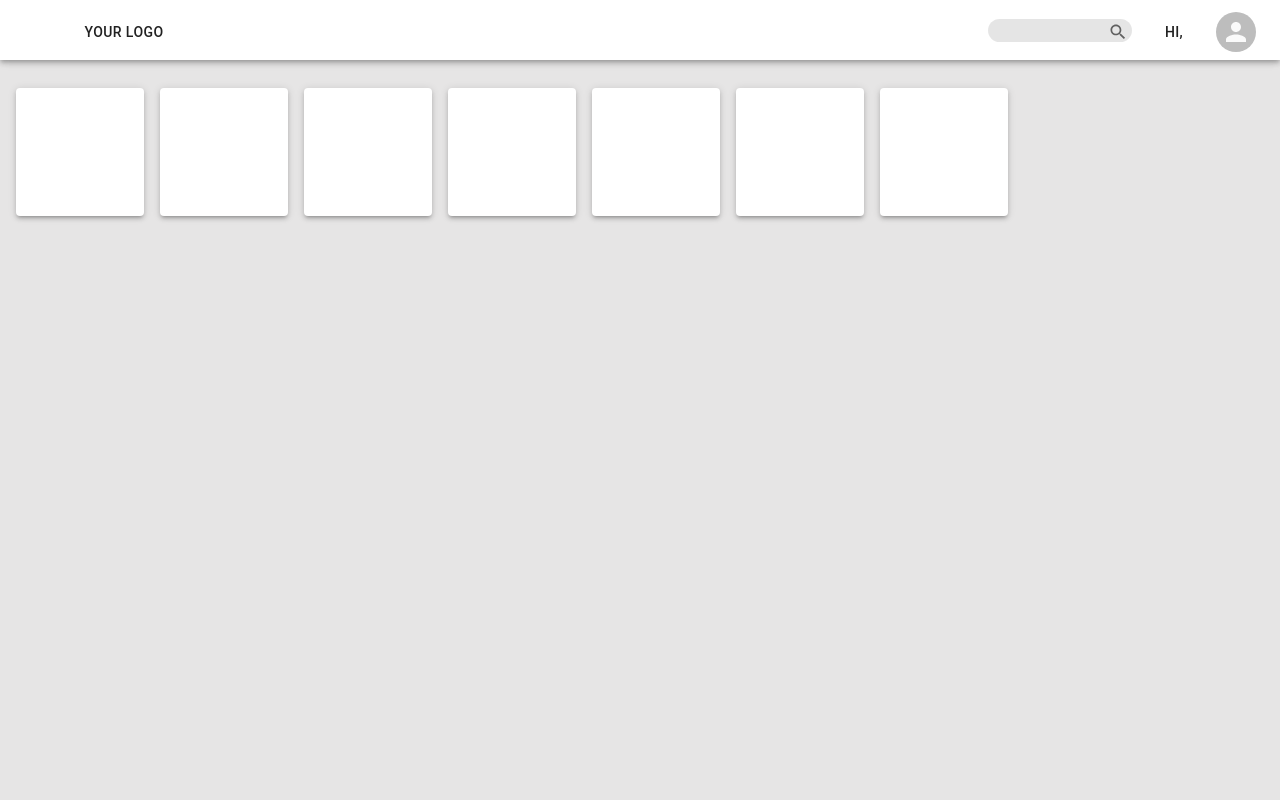
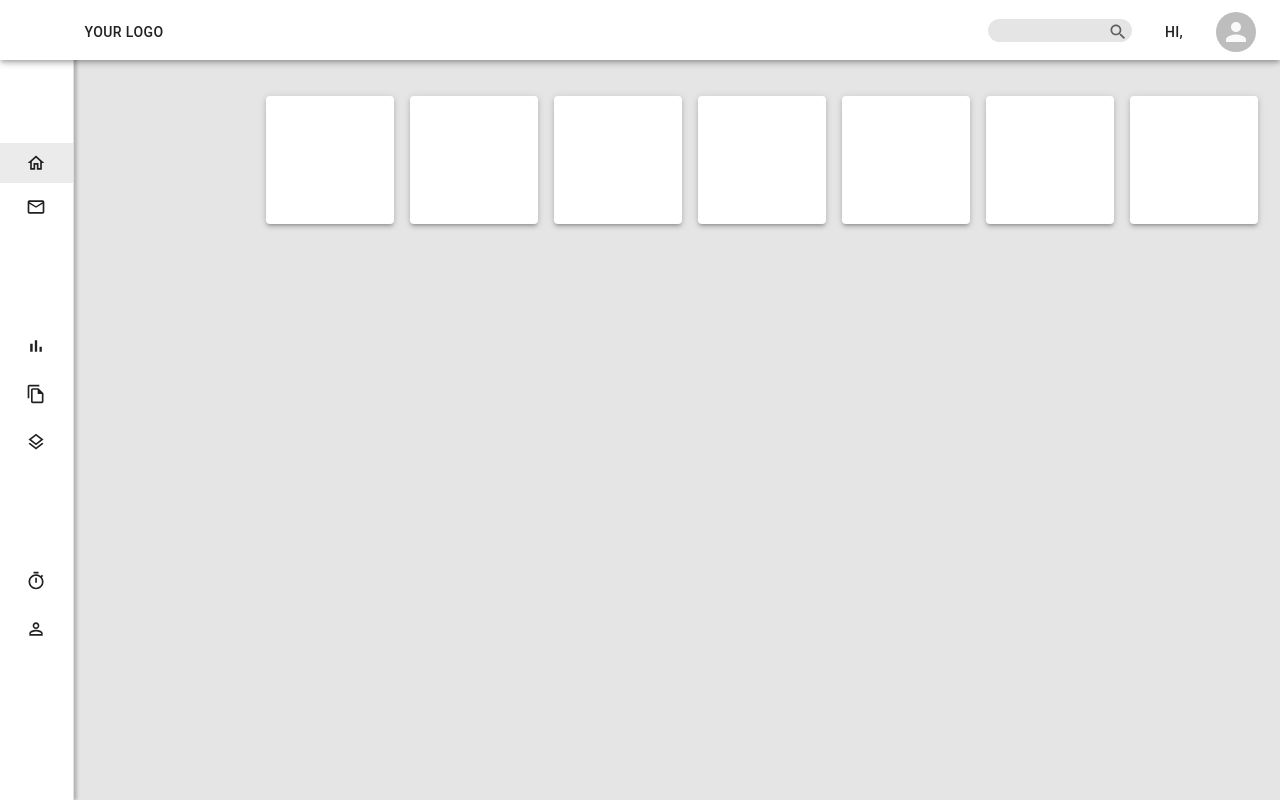
Before and after one commit to cadentic/colorful_admin_panel_material-ui_d3js, a React (Create React App) app: page / in a window 1280 px wide. Built offline with nearby package versions, Linux system fonts and the light colour scheme.

Commit message:
Changes slidebar to collapsable. Changes scrollbar style according to request. Check it.

```diff
--- a/package.json
+++ b/package.json
@@ -10,6 +10,7 @@
     "@testing-library/react": "^9.4.0",
     "@testing-library/user-event": "^7.2.1",
     "axios": "^0.19.2",
+    "clsx": "^1.1.0",
     "d3": "^5.15.0",
     "react": "^16.12.0",
     "react-dom": "^16.12.0",
--- a/public/index.html
+++ b/public/index.html
@@ -6,7 +6,6 @@
     <title>React App</title>
   </head>
   <body style="background-color: #E6E5E5">
-    <noscript>You need to enable JavaScript to run this app.</noscript>
     <div id="root"></div>
 
   </body>
--- a/src/App.js
+++ b/src/App.js
@@ -11,8 +11,12 @@ import Typography from '@material-ui/core/Typography';
 import Button from '@material-ui/core/Button';
 import InputBase from '@material-ui/core/InputBase';
 import SearchIcon from '@material-ui/icons/Search';
-import SvgIcon from '@material-ui/core/SvgIcon';
+
+// Backend
 import axios from 'axios';
+
+// Styles
+import clsx from 'clsx';
 
 // Icons
 import HomeOutlinedIcon from '@material-ui/icons/HomeOutlined';
@@ -26,10 +30,14 @@ import PersonOutlineOutlinedIcon from '@material-ui/icons/PersonOutlineOutlined'
 // import json-s
 import * as textEn from './components/JSON/text.en.json';
 import IconButton from '@material-ui/core/IconButton';
-import { Divider, Icon, Menu, ListItemIcon, Avatar, Paper } from '@material-ui/core';
+import { Divider, Icon, Menu, ListItemIcon, Avatar, Paper, createMuiTheme } from '@material-ui/core';
 const appBarHeight = 60;
+const drawerWidth = 250;
 
 const useStyles = makeStyles(theme => ({
+	root: {
+		display: 'flex',
+	},
   appBar: {
       zIndex: theme.zIndex.drawer + 1,
       background: '#ffffff',
@@ -37,7 +45,7 @@ const useStyles = makeStyles(theme => ({
 	  height: appBarHeight,
   },
   list: {
-  width: 250,
+	width: drawerWidth,
   },
   inputRoot: {
     color: 'inherit',
@@ -85,21 +93,36 @@ const useStyles = makeStyles(theme => ({
     justifyContent: 'center',
   },
   drawerPaper: {
-	top: appBarHeight,
+	width: drawerWidth,
+	flexShrink: 0,
 	boxShadow: '3px 0 3px rgba(68, 68, 68, 0.3)',
+	'&::-webkit-scrollbar-track': {
+		boxShadow: 'inset 0 0 6px rgba(0,0,0,0.00)',
+	},
+	'&::-webkit-scrollbar': {
+		width: 5,
+	},
+	'&::-webkit-scrollbar-thumb': {
+		backgroundColor: 'rgb(255, 255, 255, 0)',
+		outline: '1px solid slategrey',
+		'&:hover': {
+			backgroundColor: 'rgba(0,0,0,.1)',
+		},
+	  }
   },
   dividerDiv: {
 	  height: 30,
-	  marginLeft: 20,
 	  marginTop: 40,
 	  paddingBottom: 5,
+	  width: drawerWidth,
+	  textAlign: 'center',
   },
   listItem: {
 	  height: 40,
 	  marginLeft: 0,
   },
   icon: {
-	  marginRight: 10,
+	  marginRight: 30,
 	  marginLeft: 10,
   },
   avatar: {
@@ -118,8 +141,7 @@ const useStyles = makeStyles(theme => ({
 	marginRight: 10,
   },
   papers: {
-	alignItems: "center",
-	justify: "center",
+	flexGrow: 0,
 	marginTop: appBarHeight + 20,
     display: 'flex',
     flexWrap: 'wrap',
@@ -128,6 +150,25 @@ const useStyles = makeStyles(theme => ({
       width: theme.spacing(16),
       height: theme.spacing(16),
 	},
+  },
+  drawerOpen: {
+    width: drawerWidth,
+    transition: theme.transitions.create('width', {
+      easing: theme.transitions.easing.sharp,
+      duration: theme.transitions.duration.enteringScreen,
+    }),
+  },
+  drawerClose: {
+	whiteSpace: 'no-wrap',
+    transition: theme.transitions.create('width', {
+      easing: theme.transitions.easing.sharp,
+      duration: theme.transitions.duration.leavingScreen,
+    }),
+    overflowX: 'hidden',
+    width: theme.spacing(9) + 1,
+  },
+  topMarginDrawer: {
+	  height: appBarHeight,
   },
 }));
 
@@ -144,21 +185,23 @@ function App() {
   };
 
   const classes = useStyles();
-  let sidebar = null;
-  if (state.isSideBar) {
-    	sidebar =
-        <div className={classes.list} onClick={() => setState({
-			...state,
-			isSideBar: !state.isSideBar,
-		})}>
-            <Drawer open={state.isSideBar}
-			width={200}
-			variant="persistent"
-			anchor='left'
+  let sidebar =
+        <div className={classes.list} >
+			<Drawer
+			variant="permanent"
 			classes={{
-					paper: classes.drawerPaper
+				paper: clsx(classes.drawerPaper, {
+					[classes.drawerClose]: !state.isSideBar,
+					[classes.drawerOpen]: state.isSideBar,
+				})
 			}}
+			className={clsx(classes.drawerPaper, {
+				[classes.drawerClose]: !state.isSideBar,
+				[classes.drawerOpen]: state.isSideBar,
+			})}
 			>
+				<div className={classes.topMarginDrawer}>
+				</div>
 				<div className={classes.dividerDiv}>
 							<Typography>
 								{textEn.main}
@@ -224,9 +267,9 @@ function App() {
 				</List>
 			</Drawer>
         </div>;
-}
   return (
-    <div className={classes.bg}>
+    <div className={classes.root}>
+		<div>
 		<div className={classes.grow}>
 			<AppBar position="fixed" className={classes.appBar}>
 				<Toolbar>
@@ -267,8 +310,9 @@ function App() {
 				</Toolbar>
 			</AppBar>
 		</div>
+		</div>
 		{sidebar}
-		<div className={classes.papers}>
+		<main className={classes.papers}>
 			<Paper elevation={3}></Paper>
 			<Paper elevation={3}></Paper>
 			<Paper elevation={3}></Paper>
@@ -276,7 +320,7 @@ function App() {
 			<Paper elevation={3}></Paper>
 			<Paper elevation={3}></Paper>
 			<Paper elevation={3}></Paper>
-		</div>
+		</main>
     </div>
   );
 }
```
Also changed, not shown: src/components/task.js (added, +7 -0 lines). Lines whose indentation alone changed are shown as unchanged.
